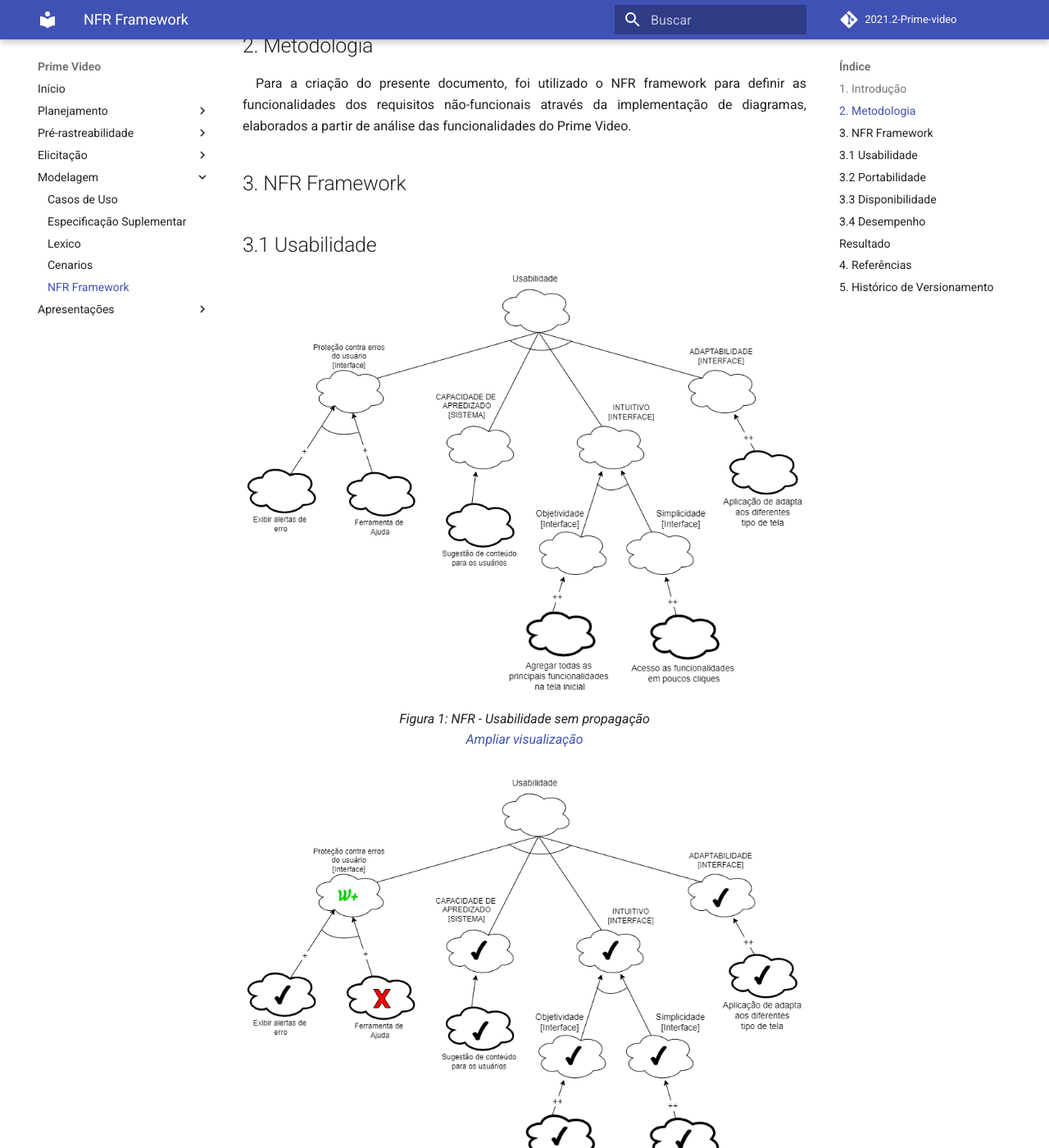
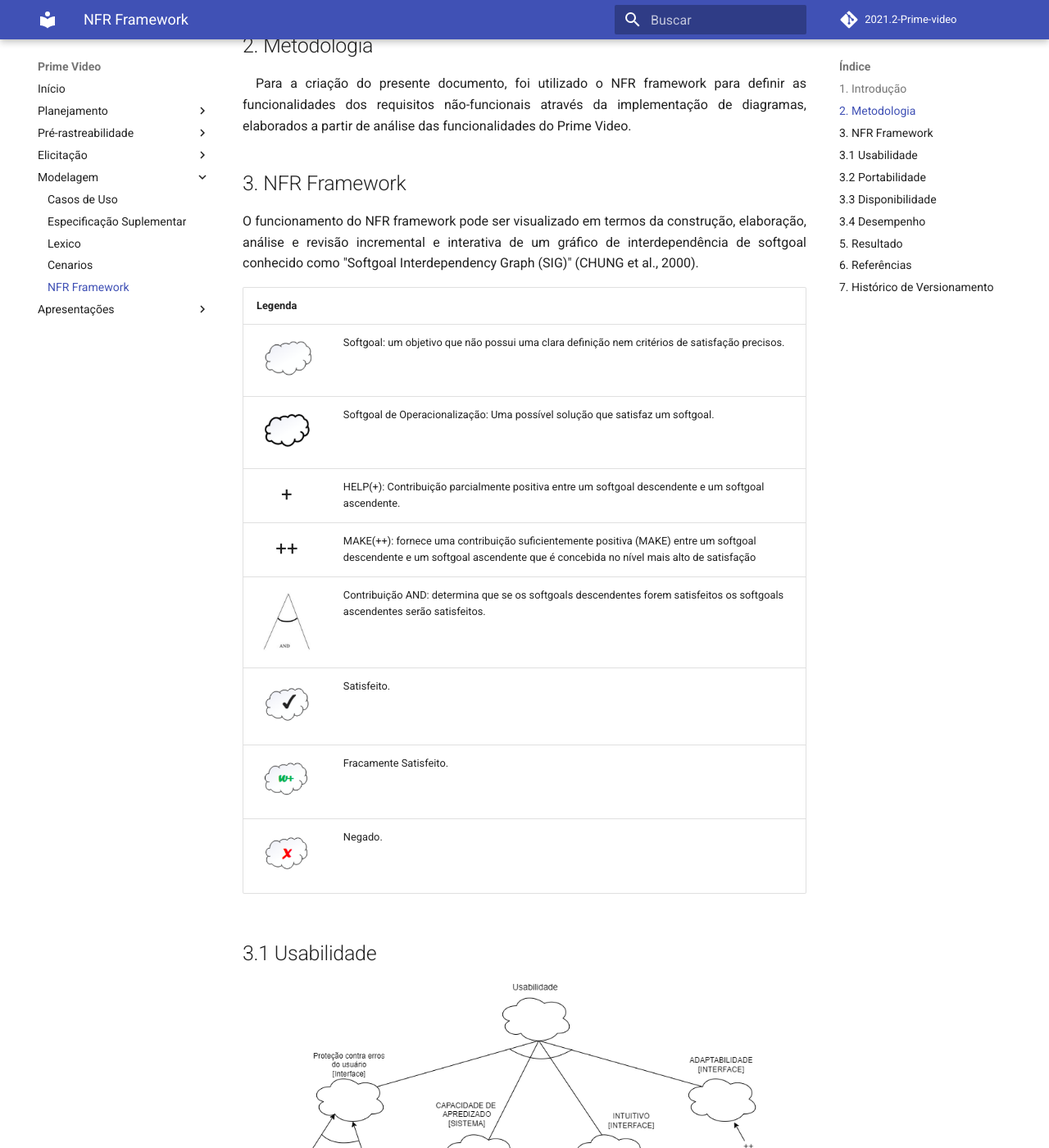
Before and after one commit to Requisitos-de-Software/2021.2-Prime-video, an MkDocs documentation site: the page built from docs/modelagem/nfr_framework.md, in a window 1280 px wide and 1400 px high, scrolled down 581 px. Shown: the whole window at 82% size. Built offline with MkDocs 1.6.1 and Material for MkDocs 9.7.7, drawn with Linux system fonts in a browser that asks for light colours; comment, search, counter and statistics services are not loaded; some of the changed text lies outside the part shown.

Commit message:
docs: Adicionado o resultado do NRF Framework
Co-authored-by: douglasmonteles <silvadouglas328@gmail.com>
Co-authored-by: savioc2 <saviocunha61@gmail.com>

```diff
--- a/docs/modelagem/nfr_framework.md
+++ b/docs/modelagem/nfr_framework.md
@@ -16,6 +16,71 @@
 </p>
 
 ## 3. NFR Framework
+
+O funcionamento do NFR framework pode ser visualizado em termos da construção, elaboração, análise e revisão incremental e interativa de um gráfico de interdependência de softgoal conhecido como "Softgoal Interdependency Graph (SIG)" (CHUNG et al., 2000).
+
+<table>
+    <thead>
+        <tr>
+            <th>Legenda</th>
+            <th></th>
+        </tr>
+    </thead>
+    <tbody>
+        <tr>
+            <td>
+                <img width="80" src="../../assets/img/nfr/softgoal.png">
+            </td>
+            <td>Softgoal:  um objetivo que não possui uma clara definição nem critérios de satisfação precisos.</td>
+        </tr>
+        <tr>
+            <td>
+                <img width="80" src="../../assets/img/nfr/softgoal-op.png">
+            </td>
+            <td>Softgoal de Operacionalização: Uma possível solução que satisfaz um softgoal.</td>
+        </tr>
+        <tr>
+            <td>
+                <center>
+                    <span style="font-size:18pt">+</span>
+                </center>
+            </td>
+            <td>HELP(+): Contribuição parcialmente positiva entre um softgoal descendente e um softgoal ascendente.</td>
+        </tr>
+        <tr>
+            <td>
+                <center>
+                    <span style="font-size:18pt">++</span>
+                </center>
+            </td>
+            <td>MAKE(++): fornece uma contribuição suficientemente positiva (MAKE) entre um softgoal descendente e um softgoal ascendente que é concebida no nível mais alto de satisfação</td>
+        </tr>
+        <tr>
+            <td>
+                <img width="80" src="../../assets/img/nfr/contribuicao-and.png">
+            </td>
+            <td>Contribuição AND: determina que se os softgoals descendentes forem satisfeitos os softgoals ascendentes serão satisfeitos.</td>
+        </tr>
+        <tr>
+            <td>
+                <img width="80" src="../../assets/img/nfr/rotulo-satisfeito.png">
+            </td>
+            <td>Satisfeito.</td>
+        </tr>
+        <tr>
+            <td>
+                <img width="80" src="../../assets/img/nfr/rotulo-fracamente-satisfeito.png">
+            </td>
+            <td>Fracamente Satisfeito.</td>
+        </tr>
+        <tr>
+            <td>
+                <img width="80" src="../../assets/img/nfr/rotulo-negado.png">
+            </td>
+            <td>Negado.</td>
+        </tr>
+    </tbody>
+</table>
 
 ## 3.1 Usabilidade
 
@@ -129,14 +194,18 @@
     </span>
 </figure>
 
-## Resultado
+## 5. Resultado
 
-## 4. Referências
+<p style="text-align:center">
+    Optamos por utilizar o NFR Framework, pois ele trata os Requisitos não-funcionais (RNF) de uma forma específica além de ser amplamente utilizado pela comunidade acadêmica. Com ele foi possível mapear as interdependecias entre os RNF e os impactos de um sobre os outros, sendo isso tudo possível de ser visualizado graças ao grafo de Interdepêndencia de Softgoal - Softgoal Interdependency Graph (SIG). No mais, vale resaltar que não objetivamos criar um catálogo completo que cubra 100% dos RNF, já que o mesmo está sempre em contante evolução, mas esperamos que este catálogo apresente uma boa cobertura sobre os RNF.
+</p>
+
+## 6. Referências
 CHUNG, L. e NIXON, B., “Using Non-Functional Requirements to Systematically Support Change”, 1995. Acesso em 08 de Março de 2022.<br></br>
 BRITO, Isabel; NFR Framework. jaejaneiro, (2007-2008). Disponível em: <http://jaejaneiro.orgfree.com/engsofnfr.pdf>. Acesso em: 08 de Março 2022.<br></br>
 SILVA, Reinaldo Antônio da. NFR4ES: Um Catálogo de Requisitos Não-Funcionais para Sistemas Embarcados. 2019
 
-## 5. Histórico de Versionamento
+## 7. Histórico de Versionamento
 
 |Versão|Data de modificação|Descrição da modificação|Autor|Revisor|
 |-|-|-|-|-|
```
Also changed, not shown: docs/assets/img/nfr/contribuicao-and.png (added), docs/assets/img/nfr/rotulo-fracamente-satisfeito.png (added), docs/assets/img/nfr/rotulo-negado.png (added), docs/assets/img/nfr/rotulo-satisfeito.png (added), docs/assets/img/nfr/softgoal-op.png (added), docs/assets/img/nfr/softgoal.png (added).
